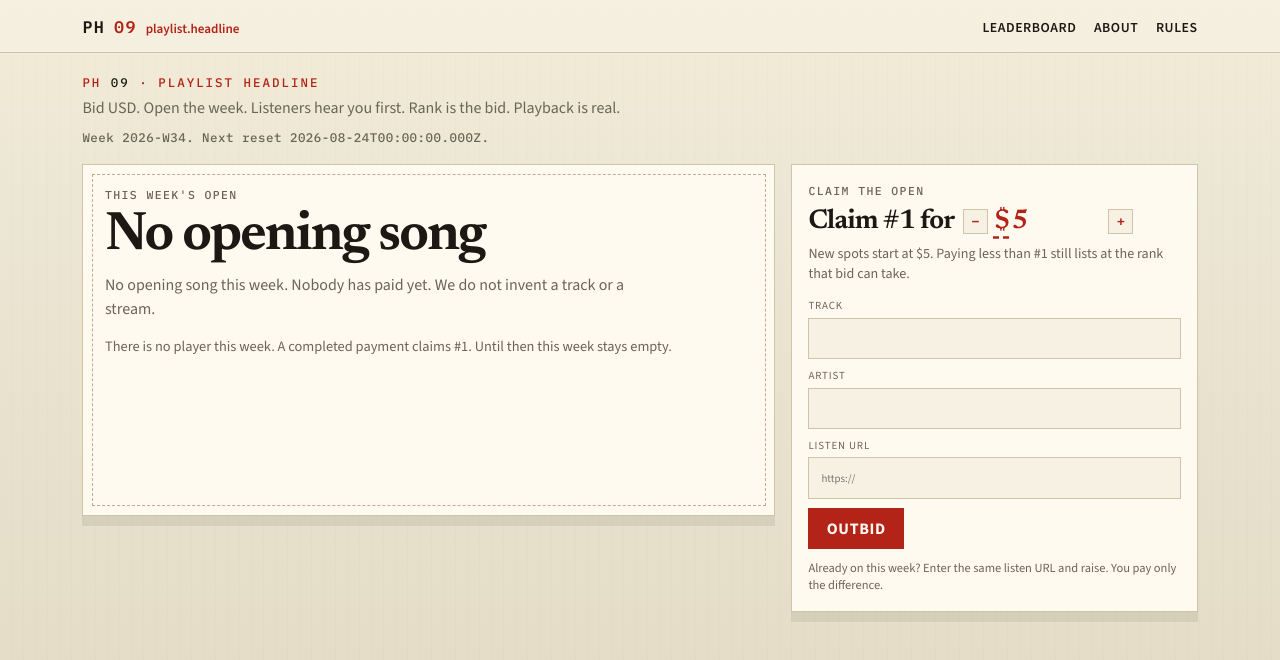
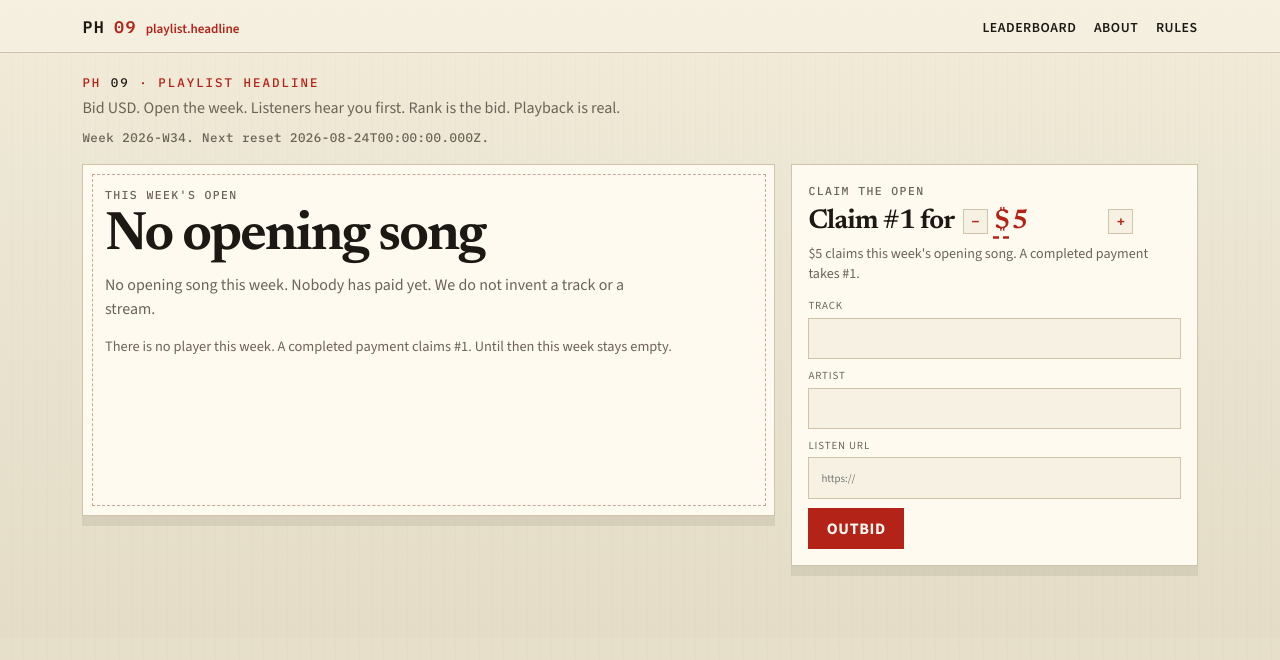
Before and after one commit to tangpingqingwa/09-playlist-headline, a Next.js app: page / in a window 1280 px wide. Shown: the top 660 px of the page. Built offline with nearby package versions, Linux system fonts and the light colour scheme.

Commit message:
feat: make claiming the opening song certain on the rail
Empty weeks now say $5 claims this week's opening song. Occupied weeks put the take-#1 amount and raise-pays-difference next to Claim #1.

```diff
--- a/src/app/outbid-form.tsx
+++ b/src/app/outbid-form.tsx
@@ -5,6 +5,7 @@ import { MIN_BID_USD } from "../core/rank";
 
 type BidFormProps = {
   defaultAmount: number;
+  topBidUsd?: number;
 };
 
 function clampAmount(value: number): number {
@@ -12,8 +13,10 @@ function clampAmount(value: number): number {
   return Math.max(MIN_BID_USD, Math.trunc(value));
 }
 
-export function BidForm({ defaultAmount }: BidFormProps) {
+export function BidForm({ defaultAmount, topBidUsd }: BidFormProps) {
   const [amount, setAmount] = useState(() => clampAmount(defaultAmount));
+  const occupied = topBidUsd !== undefined && topBidUsd >= MIN_BID_USD;
+  const takeUsd = clampAmount(defaultAmount);
 
   function bump(delta: number) {
     setAmount((current) => clampAmount(current + delta));
@@ -62,9 +65,13 @@ export function BidForm({ defaultAmount }: BidFormProps) {
             </button>
           </span>
         </h2>
-        <p className="claim-note">
-          New spots start at ${MIN_BID_USD}. Paying less than #1 still lists at
-          the rank that bid can take.
+        <p
+          className="claim-note"
+          data-claim-note={occupied ? "take" : "empty"}
+        >
+          {occupied
+            ? `Need $${takeUsd} to take #1. A new listing pays that full amount. Same listen URL pays only the difference.`
+            : `$${MIN_BID_USD} claims this week's opening song. A completed payment takes #1.`}
         </p>
         <div className="fields">
           <label>
@@ -104,10 +111,6 @@ export function BidForm({ defaultAmount }: BidFormProps) {
             Outbid
           </button>
         </div>
-        <p className="raise-hint">
-          Already on this week? Enter the same listen URL and raise. You pay
-          only the difference.
-        </p>
       </form>
     </section>
   );
--- a/src/app/page.tsx
+++ b/src/app/page.tsx
@@ -206,11 +206,15 @@ export function Board({
       </p>
       <div className="station-desk">
         <OpeningDeck listing={opening} />
-        <aside className="claim-rail" aria-labelledby="claim-heading">
+        <aside
+          className="claim-rail"
+          aria-labelledby="claim-heading"
+          data-claim-opening={opening ? "take" : "empty"}
+        >
           <p id="claim-heading" className="rail-kicker">
             Claim the open
           </p>
-          <BidForm defaultAmount={defaultAmount} />
+          <BidForm defaultAmount={defaultAmount} topBidUsd={opening?.bidUsd} />
         </aside>
       </div>
       <Leaderboard listings={listings} />
```
Also changed, not shown: 2 other files (tests, documents, lock files or other folders).
